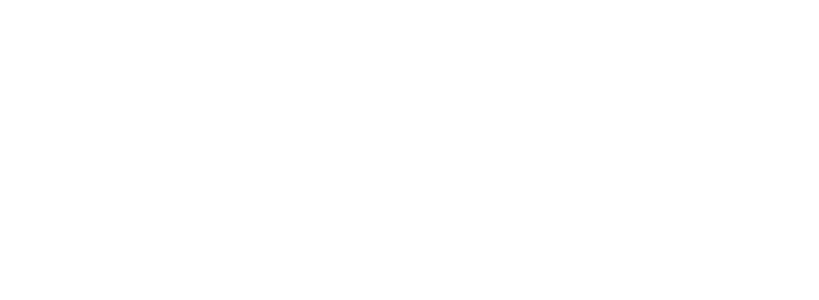
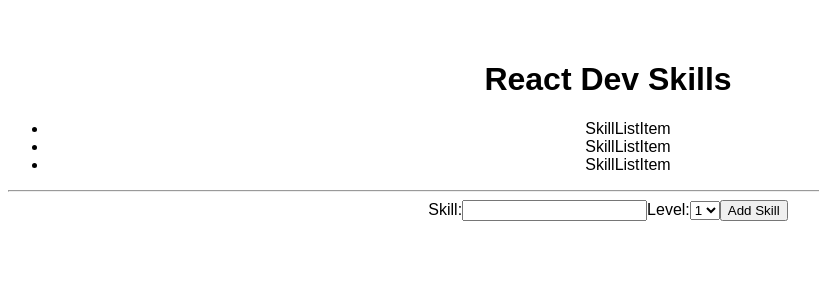
Before and after one commit to anjoo91/react-dev-skills, a React (Vite) app: page / in a window 1280 px wide. Shown: the top 300 px of the page, without its empty margins (32-851 px from the left). Built offline with nearby package versions, Linux system fonts and the light colour scheme.

Commit message:
created .jsx files for new skill form, skill list, and skill list items

```diff
--- a/src/App.jsx
+++ b/src/App.jsx
@@ -1,15 +1,19 @@
 import { useState } from 'react'
-import reactLogo from './assets/react.svg'
-import viteLogo from '/vite.svg'
+import SkillList from './SkillList'
+import NewSkillForm from './NewSkillForm'
+// import reactLogo from './assets/react.svg'
+// import viteLogo from '/vite.svg'
 import './App.css'
 
-function App() {
+export default function App() {
   const [count, setCount] = useState(0)
 
   return (
-    <>
-    </>
-  )
+    <div className="App">
+      <h1>React Dev Skills</h1>
+      <SkillList />
+      <hr />
+      <NewSkillForm />
+    </div>
+  );
 }
-
-export default App
--- /dev/null
+++ b/src/NewSkillForm.jsx
@@ -0,0 +1,23 @@
+export default function NewSkillForm() {
+    return (
+        <>
+        <form className="new-skill-form">
+            <label for="skill">Skill:</label>
+            <input type="text" id="skill" name="skill" />
+
+            <label for="level">Level:</label>
+            <select id="level" name="level">
+            <option value="1">1</option>
+            <option value="2">2</option>
+            <option value="3">3</option>
+            <option value="4">4</option>
+            <option value="5">5</option>
+            </select>
+
+            <button type="button" onclick="addSkill()">
+            Add Skill
+            </button>
+        </form>
+        </>
+    );
+  }
--- /dev/null
+++ b/src/SkillList.jsx
@@ -0,0 +1,13 @@
+import SkillListItem from "./SkillListItem";
+
+export default function SkillList() {
+  return (
+    <>
+    <ul className="skill-list">
+      <SkillListItem />
+      <SkillListItem />
+      <SkillListItem />
+    </ul>
+    </>
+  );
+}
--- /dev/null
+++ b/src/SkillListItem.jsx
@@ -0,0 +1,7 @@
+export default function SkillListItem() {
+    return (
+        <>
+        <li className="skill-list-item">SkillListItem</li>
+        </>
+    );
+  }
--- a/src/index.css
+++ b/src/index.css
@@ -1,4 +1,10 @@
-:root {
+.App {
+  font-family: sans-serif;
+  text-align: center;
+}
+
+
+/* :root {
   font-family: Inter, system-ui, Avenir, Helvetica, Arial, sans-serif;
   line-height: 1.5;
   font-weight: 400;
@@ -66,4 +72,4 @@
   button {
     background-color: #f9f9f9;
   }
-}
+} */
```
